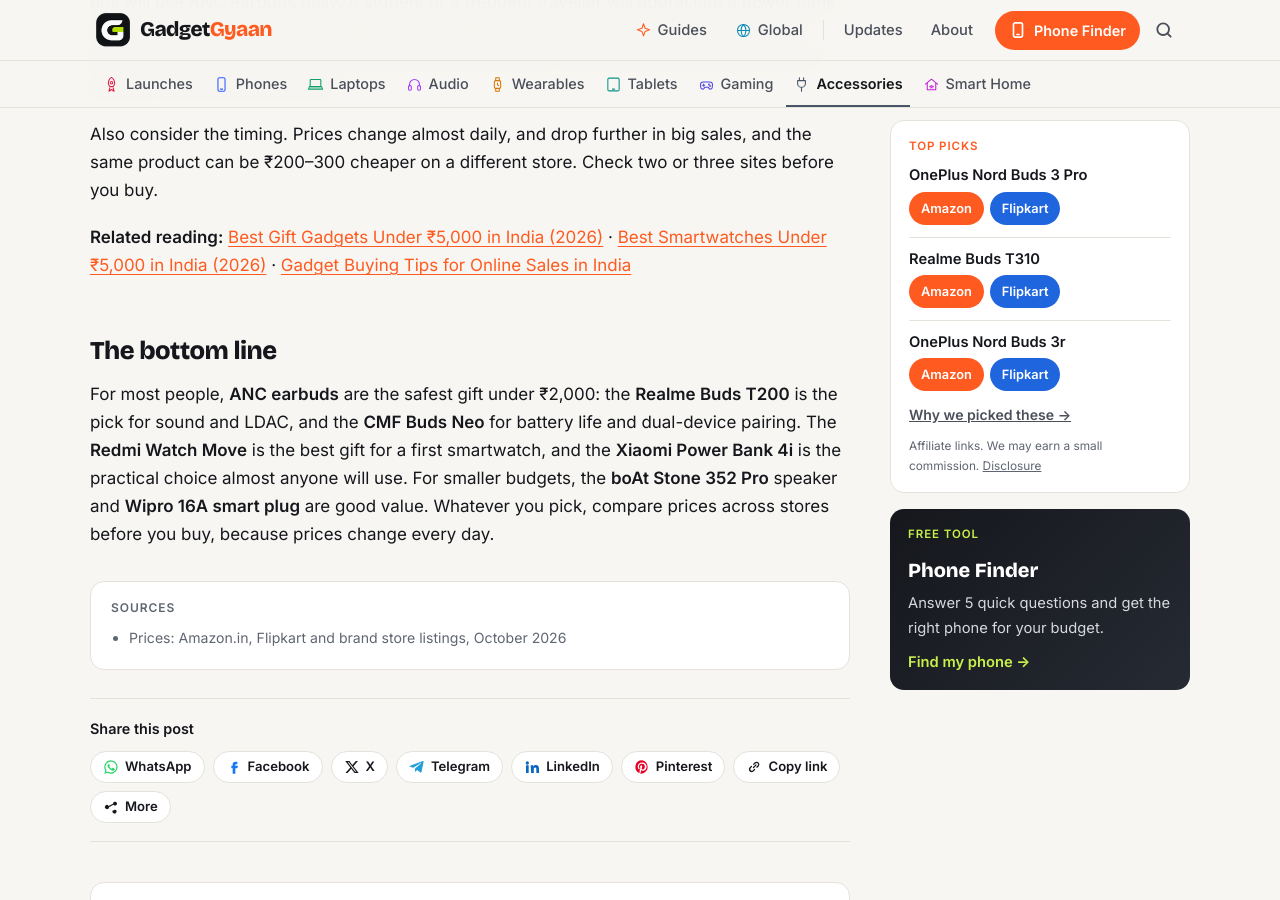
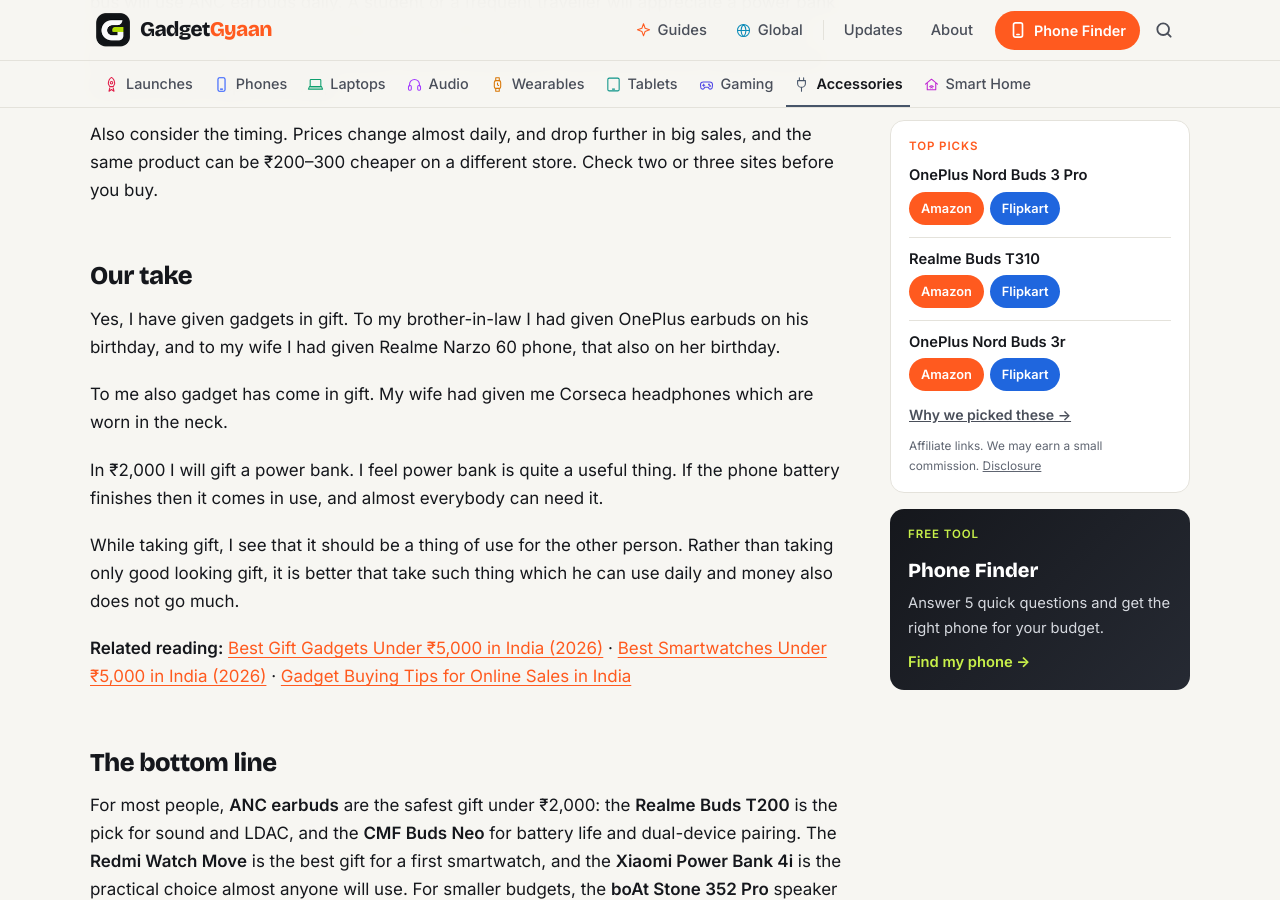
Before and after one commit to kiteksood167/kiteksood167.github.io, a Jekyll site: the page built from _posts/2026-10-26-best-diwali-gift-gadgets-under-2000.md, in a window 1280 px wide and 900 px high, scrolled down 5672 px. Built offline with Jekyll 4.4.1, drawn with Linux system fonts in a browser that asks for light colours; comment, search, counter and statistics services are not loaded; some of the changed text lies outside the part shown.

Commit message:
Gift gadgets under ₹2,000: add owner's Our take
Co-Authored-By: Claude Opus 5.5 <noreply@anthropic.com>
Claude-Session: https://claude.ai/code/session_01WQRPmSxMwztgHXfstCGpBN

```diff
--- a/_posts/2026-10-26-best-diwali-gift-gadgets-under-2000.md
+++ b/_posts/2026-10-26-best-diwali-gift-gadgets-under-2000.md
@@ -3,7 +3,7 @@ title: "Best Gift Gadgets Under ₹2,000 in India (2026): Birthdays, Festivals a
 seo_title: "Best Gift Gadgets Under ₹2,000 in India"
 description: "Six useful gift gadgets under ₹2,000 for birthdays, Diwali, Christmas or Rakhi: ANC earbuds, a smartwatch, a power bank, a speaker and a smart plug."
 date: 2026-10-26 08:53:00 +0530
-last_modified_at: 2026-11-25 19:10:00 +0530
+last_modified_at: 2026-11-25 19:27:00 +0530
 image: /assets/images/best-diwali-gift-gadgets-under-2000.jpg
 image_alt: "Wireless earbuds, a smartwatch, a power bank, a Bluetooth speaker and a smart plug on a table with diyas, marigolds and Diwali gift boxes"
 image_credit: "Illustration"
@@ -90,6 +90,16 @@ Think about what the person already uses every day. Someone who commutes by metr
 
 Also consider the timing. Prices change almost daily, and drop further in big sales, and the same product can be ₹200–300 cheaper on a different store. Check two or three sites before you buy.
 
+## Our take
+
+Yes, I have given gadgets in gift. To my brother-in-law I had given OnePlus earbuds on his birthday, and to my wife I had given Realme Narzo 60 phone, that also on her birthday.
+
+To me also gadget has come in gift. My wife had given me Corseca headphones which are worn in the neck.
+
+In ₹2,000 I will gift a power bank. I feel power bank is quite a useful thing. If the phone battery finishes then it comes in use, and almost everybody can need it.
+
+While taking gift, I see that it should be a thing of use for the other person. Rather than taking only good looking gift, it is better that take such thing which he can use daily and money also does not go much.
+
 **Related reading:** [Best Gift Gadgets Under ₹5,000 in India (2026)](/best-diwali-gift-gadgets-under-5000/) · [Best Smartwatches Under ₹5,000 in India (2026)](/best-smartwatches-under-5000/) · [Gadget Buying Tips for Online Sales in India](/diwali-gadget-buying-tips/)
 
 ## The bottom line
```
